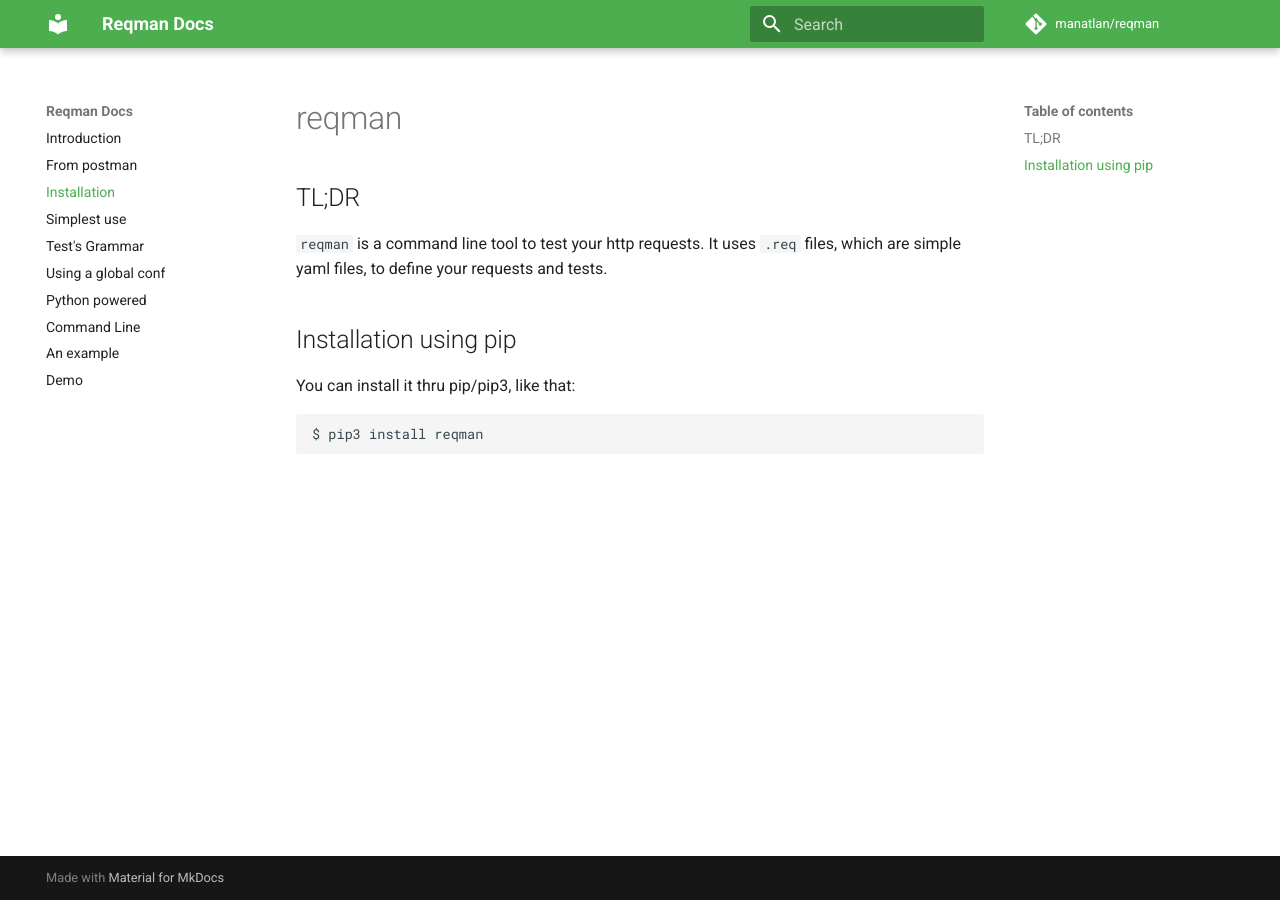
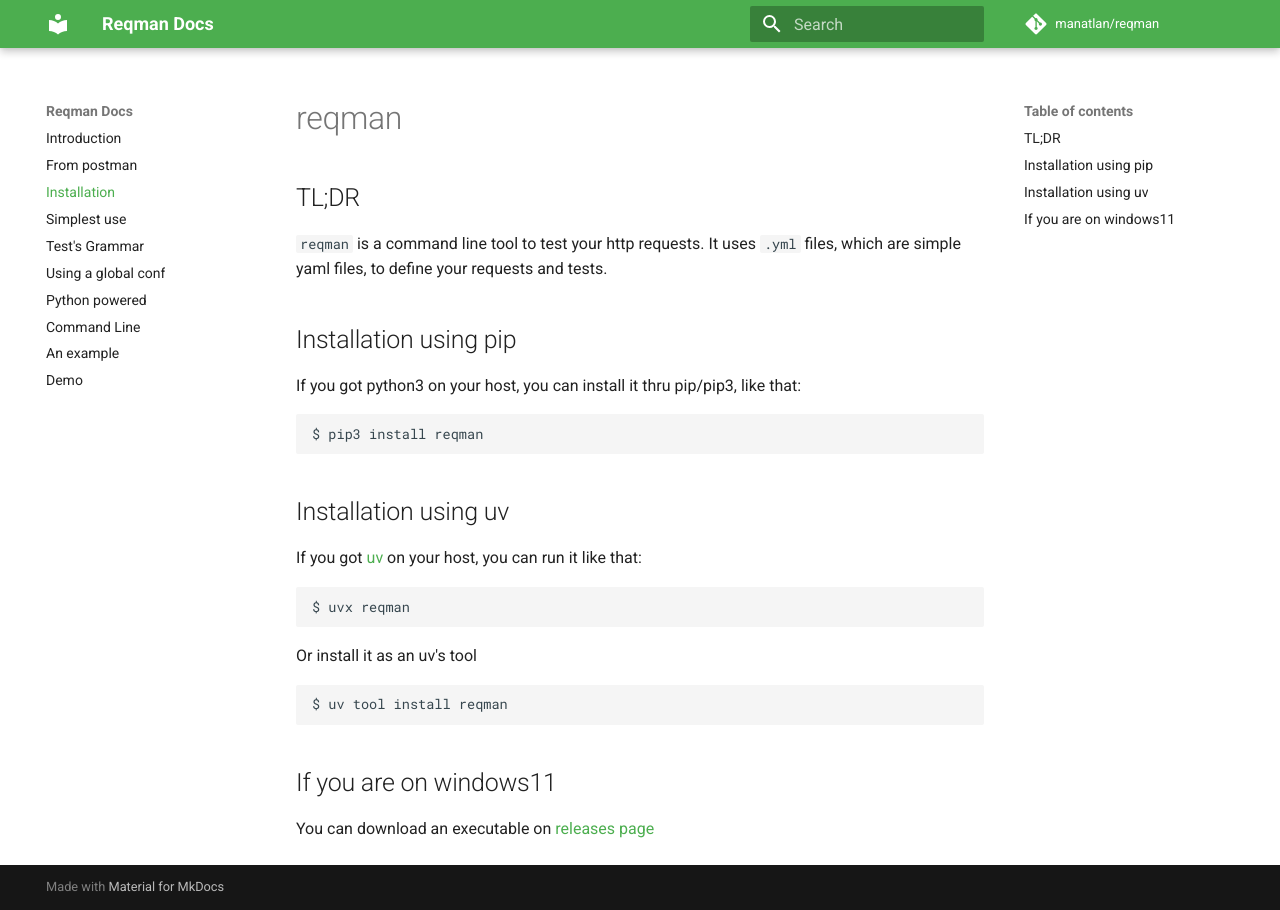
Before and after one commit to manatlan/reqman, an MkDocs documentation site: the page built from docs/install.md, in a window 1280 px wide. Built offline with MkDocs 1.6.1 and Material for MkDocs 9.7.7, drawn with Linux system fonts in a browser that asks for light colours; comment, search, counter and statistics services are not loaded.

Commit message:
update doc

````diff
--- a/docs/install.md
+++ b/docs/install.md
@@ -2,11 +2,27 @@
 
 ## TL;DR
 
-`reqman` is a command line tool to test your http requests. It uses `.req` files, which are simple yaml files, to define your requests and tests.
+`reqman` is a command line tool to test your http requests. It uses `.yml` files, which are simple yaml files, to define your requests and tests.
 
 ## Installation using pip
 
-You can install it thru pip/pip3, like that:
+If you got python3 on your host, you can install it thru pip/pip3, like that:
 ```
 $ pip3 install reqman
 ```
+
+## Installation using uv
+
+If you got [uv](https://docs.astral.sh/uv/) on your host, you can run it like that:
+```
+$ uvx reqman
+```
+
+Or install it as an uv's tool
+```
+$ uv tool install reqman
+```
+
+## If you are on windows11
+
+You can download an executable on [releases page](https://github.com/manatlan/reqman/releases)
````
